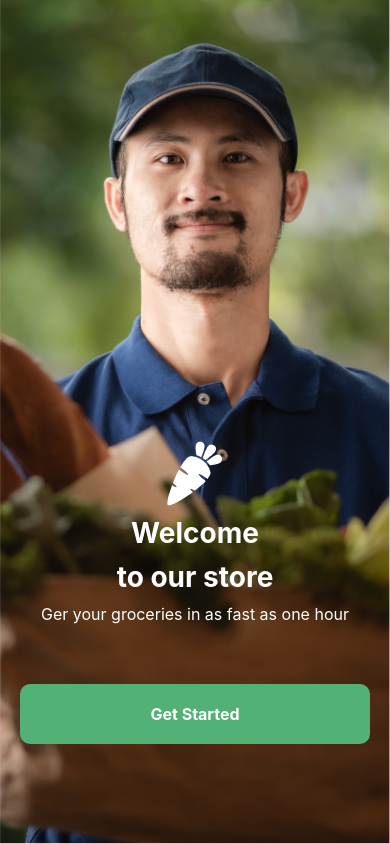
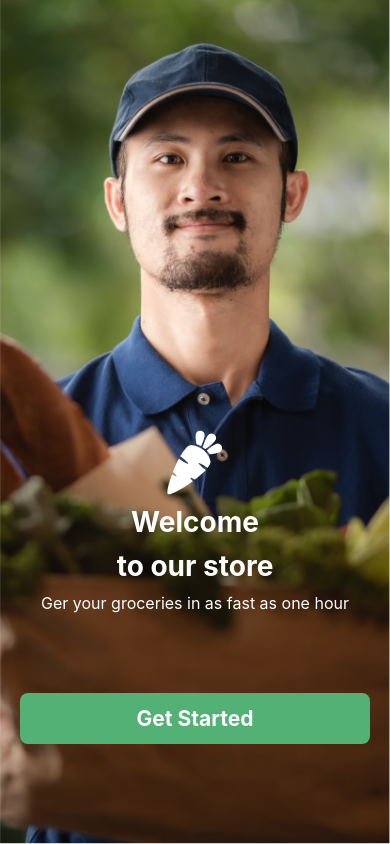
Before and after one commit to u-d-a-y-95/oldTownMarket, a React Native app: screen / in a window 390 px wide. Built offline with nearby package versions, Linux system fonts and the light colour scheme.

Commit message:
add flat button

```diff
--- a/src/screens/login/index.tsx
+++ b/src/screens/login/index.tsx
@@ -10,6 +10,7 @@ import {
 } from "react-native";
 import { COLOR } from "../../utils/const";
 import { heightPercentageToDP as hp } from "react-native-responsive-screen";
+import { FlatButton } from "../../components/buttons/flatButton";
 
 export default function LoginScreen() {
   return (
@@ -42,9 +43,7 @@ export default function LoginScreen() {
               />
             </View>
 
-            <Pressable style={styles.loginBtn}>
-              <Text style={styles.btnText}>Log in</Text>
-            </Pressable>
+            <FlatButton label="Log in" />
           </View>
         </View>
       </View>
--- a/src/screens/onBoarding/index.tsx
+++ b/src/screens/onBoarding/index.tsx
@@ -9,6 +9,7 @@ import {
 import { COLOR } from "../../utils/const";
 import { GlobalStyle } from "../../styles/global.style";
 import { NavigationProp } from "@react-navigation/native";
+import { FlatButton } from "../../components/buttons/flatButton";
 const imageSrc = require("../../../assets/images/onboardBgImg.png");
 
 type onBoardingProps = {
@@ -55,17 +56,10 @@ export default function OnBoarding({ navigation }: onBoardingProps) {
           </Text>
         </View>
         <View style={styles.footer}>
-          <Pressable style={styles.button} onPress={getStartedButtonPressed}>
-            <Text
-              style={[
-                GlobalStyle.font_bold,
-                GlobalStyle.font_md,
-                GlobalStyle.font_white,
-              ]}
-            >
-              Get Started
-            </Text>
-          </Pressable>
+          <FlatButton
+            label="Get Started"
+            onPressHandler={getStartedButtonPressed}
+          />
         </View>
       </ImageBackground>
     </View>
```
